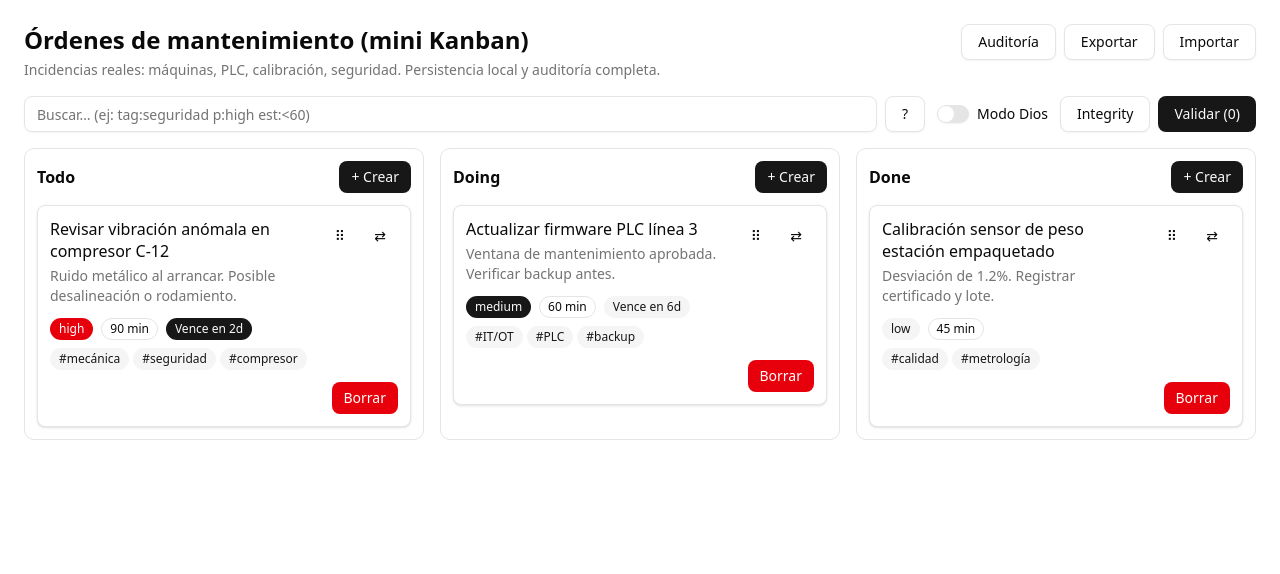
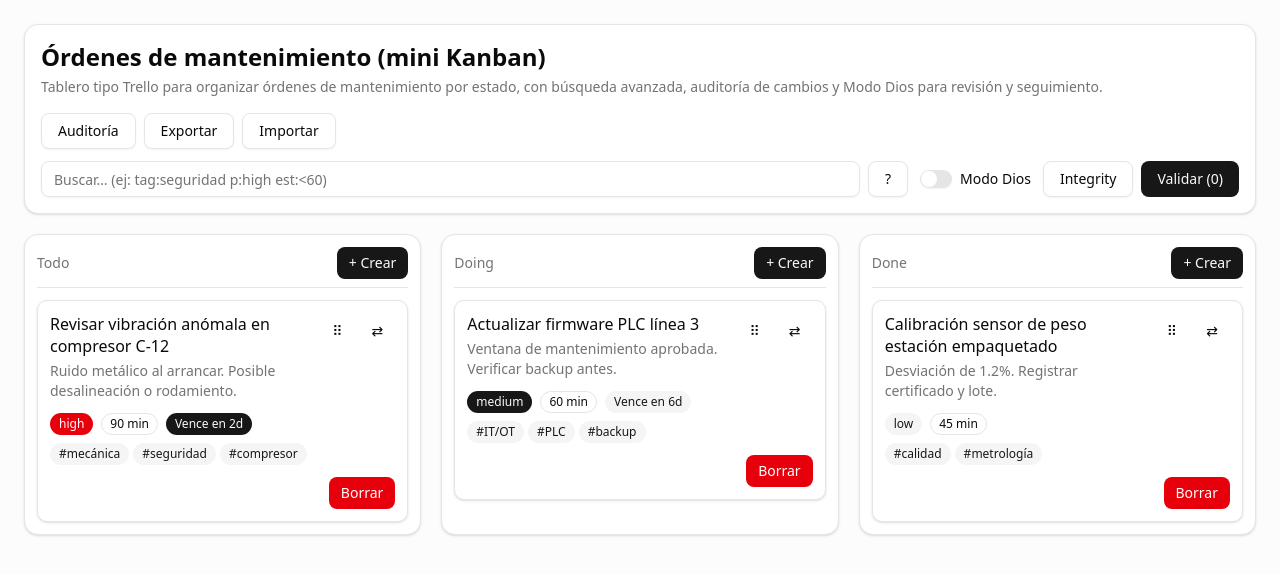
Before and after one commit to AdrianPerez221/mini-kanban, a Next.js app: page / in a window 1280 px wide. Shown: the top 574 px of the page. Built offline with nearby package versions, Linux system fonts and the light colour scheme.

Commit message:
correcion texto y descripcion y orden y diseño

```diff
--- a/src/app/page.tsx
+++ b/src/app/page.tsx
@@ -2,8 +2,10 @@ import Board from "@/components/kanban/board";
 
 export default function Page() {
   return (
-    <main className="p-6">
-      <Board />
+    <main className="min-h-screen bg-muted/30 p-6">
+      <div className="mx-auto max-w-7xl">
+        <Board />
+      </div>
     </main>
   );
 }
--- a/src/components/kanban/board.tsx
+++ b/src/components/kanban/board.tsx
@@ -120,12 +120,13 @@ export default function Board() {
   const title = "Órdenes de mantenimiento (mini Kanban)";
 
   return (
-    <div className="space-y-4">
-      <header className="flex items-start justify-between gap-4">
+    <div className="space-y-5">
+      <div className="rounded-xl border bg-card p-4 shadow-sm">
+        <header className="flex flex-wrap items-start justify-between gap-4">
           <div className="space-y-1">
             <h1 className="text-2xl font-semibold">{title}</h1>
             <p className="text-sm text-muted-foreground">
-            Incidencias reales: máquinas, PLC, calibración, seguridad. Persistencia local y auditoría completa.
+              Tablero tipo Trello para organizar órdenes de mantenimiento por estado, con búsqueda avanzada, auditoría de cambios y Modo Dios para revisión y seguimiento.
             </p>
           </div>
 
@@ -142,7 +143,7 @@ export default function Board() {
           </div>
         </header>
 
-      <div className="flex flex-wrap items-center justify-between gap-3">
+        <div className="mt-3 flex flex-wrap items-center justify-between gap-3">
           <SearchBar value={query} onChange={setQuery} warnings={ast.warnings} />
           <div className="flex items-center gap-3">
             <div className="flex items-center gap-2">
@@ -156,9 +157,10 @@ export default function Board() {
             <IntegrityDialog />
           </div>
         </div>
+      </div>
 
       {state.settings.godMode ? <GodPanel /> : null}
-      <div className="grid grid-cols-1 gap-4 md:grid-cols-3">
+      <div className="grid grid-cols-1 gap-5 md:grid-cols-3">
         <DndContext
           sensors={sensors}
           onDragStart={({ active }) => setActiveId(String(active.id))}
--- a/src/components/kanban/column.tsx
+++ b/src/components/kanban/column.tsx
@@ -30,11 +30,13 @@ export default function Column({
   return (
     <section
       ref={setNodeRef}
-      className={`rounded-lg border p-3 space-y-3 ${isOverColumn ? "ring-2 ring-ring relative after:absolute after:inset-0 after:rounded-lg after:bg-muted/40 after:content-[''] after:pointer-events-none" : ""}`}
+      className={`relative overflow-hidden rounded-xl border bg-card p-3 shadow-sm space-y-3 ${isOverColumn ? "ring-2 ring-ring after:absolute after:inset-0 after:rounded-xl after:bg-muted/40 after:content-[''] after:pointer-events-none" : ""}`}
       aria-label={`Columna ${labels[status]}`}
     >
-      <header className="flex items-center justify-between">
-        <div className={isOverColumn ? "font-bold" : "font-semibold"}>{labels[status]}</div>
+      <header className="flex items-center justify-between gap-2 border-b pb-2">
+        <div className={isOverColumn ? "text-sm font-semibold" : "text-sm font-medium text-muted-foreground"}>
+          {labels[status]}
+        </div>
         <Button size="sm" onClick={onCreate} aria-label={`Crear tarea en ${labels[status]}`}>
           + Crear
         </Button>
@@ -48,7 +50,7 @@ export default function Column({
           </div>
         </div>
       ) : (
-        <div className="space-y-2">
+        <div className="space-y-3">
           {tasks.map((t) => (
             <TaskCard key={t.id} task={t} onEdit={() => onEdit(t.id)} />
           ))}
--- a/src/components/kanban/task-card.tsx
+++ b/src/components/kanban/task-card.tsx
@@ -59,7 +59,7 @@ export default function TaskCard({ task, onEdit }: { task: Task; onEdit: () => v
     <article
       ref={setNodeRef}
       style={style}
-      className="rounded-md border bg-background p-3 shadow-sm focus-within:ring-2 focus-within:ring-ring"
+      className="rounded-lg border bg-card p-3 shadow-sm transition-shadow hover:shadow-md focus-within:ring-2 focus-within:ring-ring"
       aria-label={`Tarea ${task.titulo}`}
     >
       <div className="flex items-start justify-between gap-2">
@@ -158,7 +158,7 @@ export function TaskCardOverlay({ task }: { task: Task }) {
   const dueLabel = useMemo(() => getDueLabel(task, now), [task, now]);
 
   return (
-    <article className="rounded-md border bg-background p-3 shadow-md">
+    <article className="rounded-lg border bg-card p-3 shadow-md">
       <div className="font-medium leading-snug">{task.titulo}</div>
       {task.descripcion ? (
         <div className="mt-1 text-sm text-muted-foreground line-clamp-2">
--- a/src/components/providers/board-provider.tsx
+++ b/src/components/providers/board-provider.tsx
@@ -247,7 +247,7 @@ export function BoardProvider({ children }: { children: React.ReactNode }) {
 
   useEffect(() => {
     const loaded = loadState();
-    // si est? vac?o, metemos demo para que no sea ?empty? de inicio (lo puedes borrar)
+    // si está vacío, metemos demo para que no sea "empty" de inicio (lo puedes borrar)
     const isEmpty =
       Object.keys(loaded.tasks).length === 0 &&
       loaded.order.todo.length === 0 &&
```
Also changed, not shown: 1 other file (tests, documents, lock files or other folders). Lines whose indentation alone changed are shown as unchanged.
